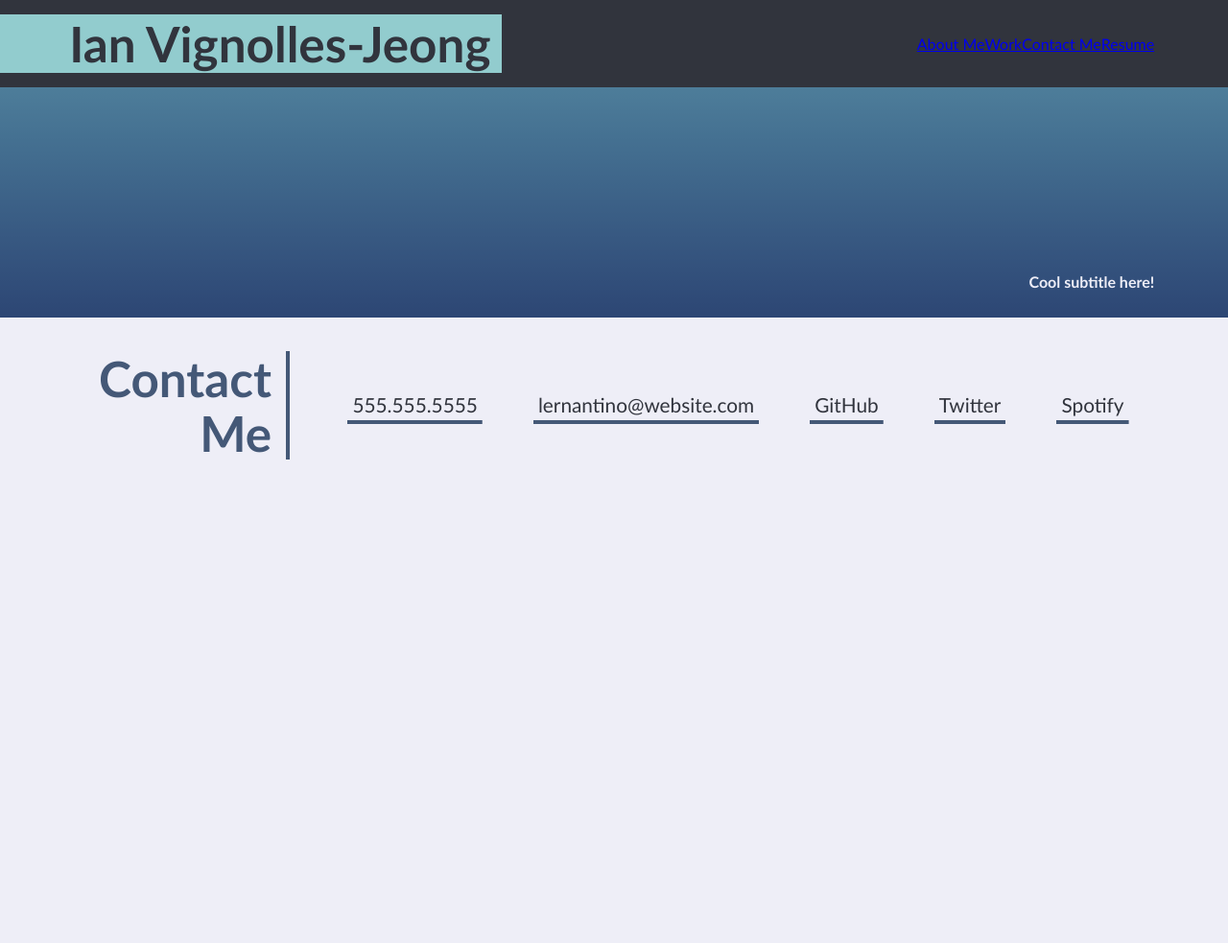
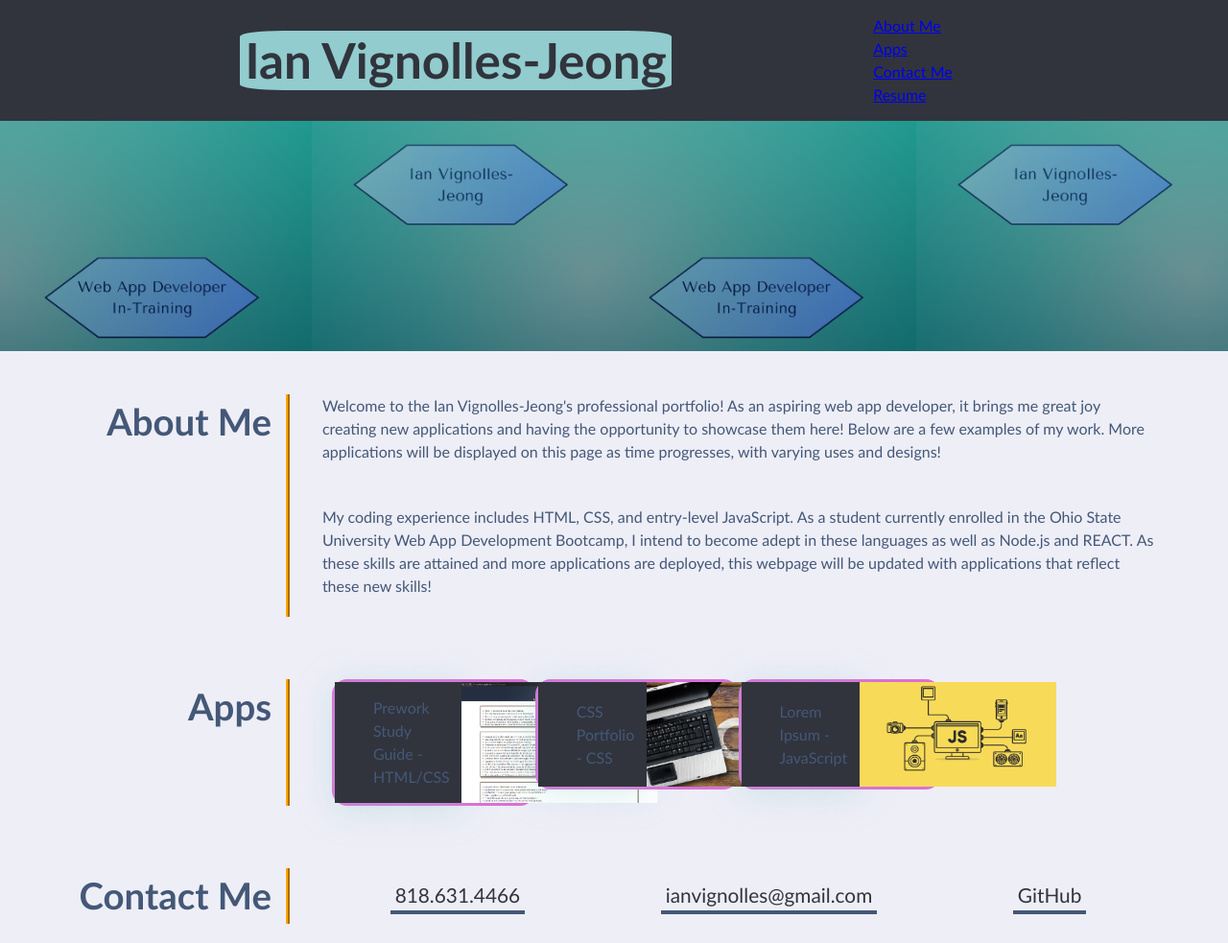
Before and after one commit to IVignollesJeong/professional-portfolio-iv, a plain HTML site: page index.htm in a window 1280 px wide. Shown: the whole page at 96% size. Before the commit the page ends 800 px from the top, so only its background shows below. Drawn offline with Linux system fonts and the light colour scheme.

Commit message:
added app section, about me info, new banner, links to each section, updated contact info.

```diff
--- a/assets/style.css
+++ b/assets/style.css
@@ -34,10 +34,10 @@
   }
 
   header {
-    padding: 15px 6% 15px 0;
+    padding: 15px 6% 15px 40px;
     display: flex;
     flex-direction: row;
-    justify-content: space-between;
+    justify-content: space-evenly;
     flex-wrap: wrap;
     align-items: center;
     background-color: var(--tertiary);
@@ -47,7 +47,8 @@
   header h1 {
     color: var(--tertiary);
     background-color: var(--secondary);
-    padding: 5px 1% 5px 6%;
+    padding: 5px 5px;
+    border-radius: 10%;
     margin: 0;
     font-size: 4vw;
     line-height: 1;
@@ -55,8 +56,9 @@
 
   nav {
     display: flex;
-    flex-direction: row;
+    flex-direction: column;
     flex-wrap: wrap;
+    justify-content: space-evenly;
   }
 
   main {
@@ -66,8 +68,8 @@
 
   .hero-banner {
     background: rgb(68, 88, 120);
-    background-image: url('../images/02-hero-bg.jpg'), linear-gradient(180deg, var(--secondary) 0%, var(--primary) 100%);
-    background-size: cover;
+    background-image: url(../assets/img/banner.png), linear-gradient(180deg, var(--secondary) 0%, var(--primary) 100%);
+    background-size: contain;
     background-position: center;
     background-blend-mode: soft-light;
     min-height: 30vh;
@@ -87,7 +89,7 @@
 
   .page-section {
     margin: 25px 0;
-    padding: 10px 0;
+    padding: 20px 0;
     display: flex;
     flex-direction: row;
     flex-wrap: wrap;
@@ -99,9 +101,9 @@
     flex: 0 0 20%;
     text-align: right;
     padding-right: 15px;
-    border-right: 4px solid var(--primary);
-    font-size: 4vw;
-    line-height: 1.1;
+    border-right: 4px ridge orange;
+    font-size: 3vw;
+    line-height: 1.5;
   }
 
   .page-section > div {
@@ -139,3 +141,43 @@
     background-size: 100% 88%;
     color: var(--secondary);
   }
+
+  .column {
+    float:left;
+    width: 25%;
+    padding: 0 10px;
+
+  }
+
+  .card {
+    display: flex;
+    flex-wrap: nowrap;
+    border-style: solid;
+    border-color: orchid;
+    border-radius: 1rem;
+    width: 25%;
+    float: left;
+  }
+
+  img {
+    max-width: 100%;
+    height: auto;
+  }
+
+  #about-me {
+
+  }
+
+  #apps {
+
+  }
+
+  #contact {
+
+  }
+
+  @media screen and (max-width: 1600px) {
+    .column {
+      width: 150%;
+    }
+  }
--- a/index.htm
+++ b/index.htm
@@ -15,8 +15,8 @@
   <header>
     <h1>Ian Vignolles-Jeong</h1>
     <nav>
-      <a href="#about">About Me</a>
-      <a href="#work">Work</a>
+      <a href="#about-me">About Me</a>
+      <a href="#apps">Apps</a>
       <a href="#contact">Contact Me</a>
       <!-- Link this to your resume! -->
       <a href="#">Resume</a>
@@ -25,22 +25,45 @@
 
   <!-- hero banner -->
   <section class="hero-banner">
-    <div>
-      <h2>Cool subtitle here!</h2>
-    </div>
   </section>
 
   <main class="page-wrapper">
+    <section class="page-section">
+      <h2 id="about-me">About Me</h2>
+      <div>
+       <p>Welcome to the Ian Vignolles-Jeong's professional portfolio! As an aspiring web app developer, it brings me great joy creating new applications and having the opportunity to showcase them here! Below are a few examples of my work. More applications will be displayed on this page as time progresses, with varying uses and designs!</p> </br>
+       <p>My coding experience includes HTML, CSS, and entry-level JavaScript. As a student currently enrolled in the Ohio State University Web App Development Bootcamp, I intend to become adept in these languages as well as Node.js and REACT. As these skills are attained and more applications are deployed, this webpage will be updated with applications that reflect these new skills! </p>
+      </div>
+    </section>
+
+    <section class="page-section">
+      <h2 id="apps">Apps</h2>
+      <div class="column">
+        <div class="card">
+          <header>Prework Study Guide - HTML/CSS</header>
+          <img src="./assets/img/prework.png" alt="prework study guide" />
+        </div>
+
+        <div class="card">
+          <header>CSS Portfolio - CSS</header>
+          <img src="./assets/img/CSS.png" alt="CSS concept" />
+        </div>
+
+        <div class="card">
+          <header>Lorem Ipsum - JavaScript</header>
+          <img src="./assets/img/javascript.png" alt="JavaScript concept" />
+        </div>
+       </div>
+    </section>
+
     <!-- contact -->
     <section class="page-section contact" id="contact">
-      <h2>Contact Me</h2>
+      <h2 id="contact">Contact Me</h2>
       <div>
         <address>
-          <a href="tel:+15555555555">555.555.5555</a>
-          <a href="mailto:lernantino@.com">lernantino@website.com</a>
+          <a href="tel:+18186314466">818.631.4466</a>
+          <a href="mailto:ianvignolles@gmail.com">ianvignolles@gmail.com</a>
           <a href="#">GitHub</a>
-          <a href="#">Twitter</a>
-          <a href="#">Spotify</a>
         </address>
       </div>
     </section>
```
Also changed, not shown: assets/img/CSS.png (added), assets/img/banner.png (added), assets/img/javascript.png (added), assets/img/prework.png (added).
